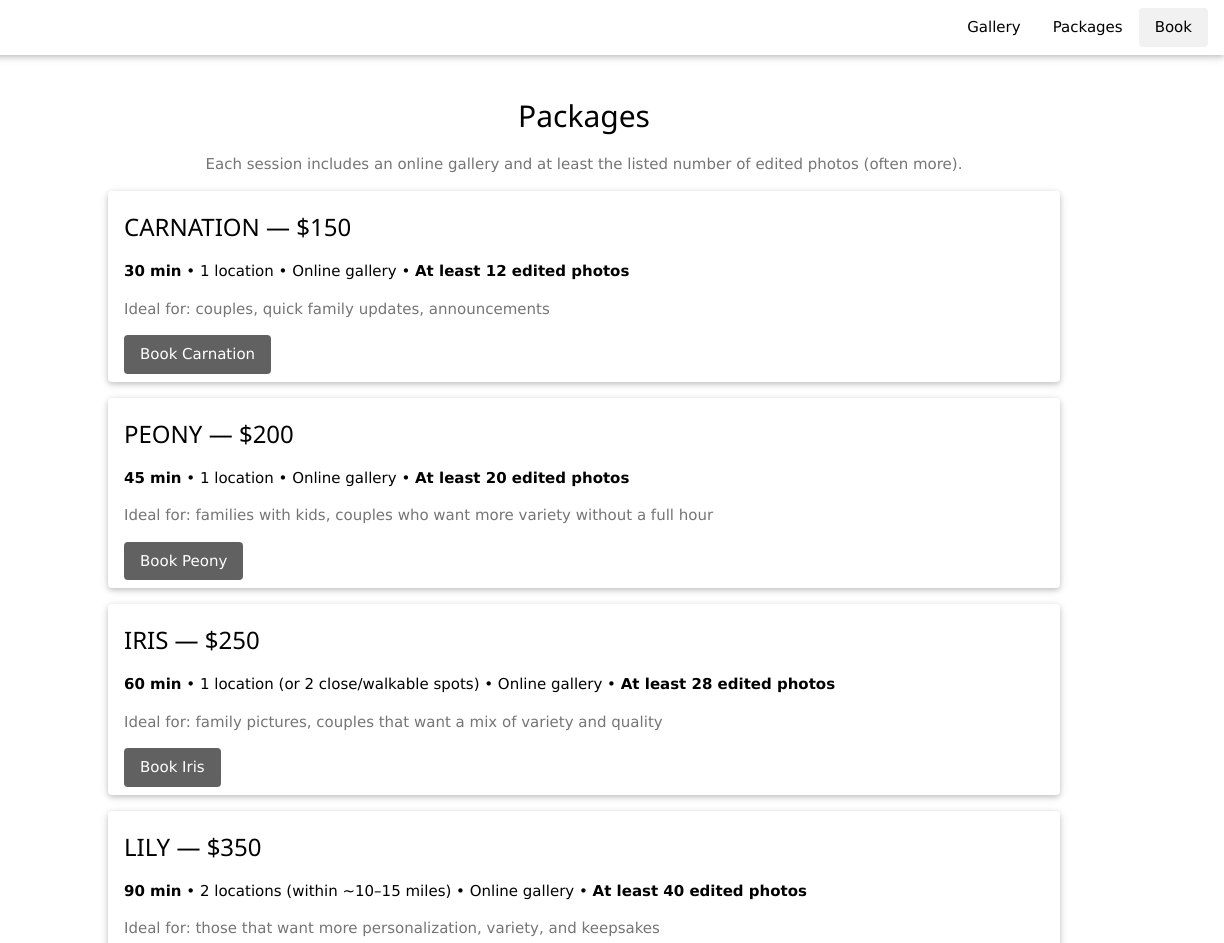
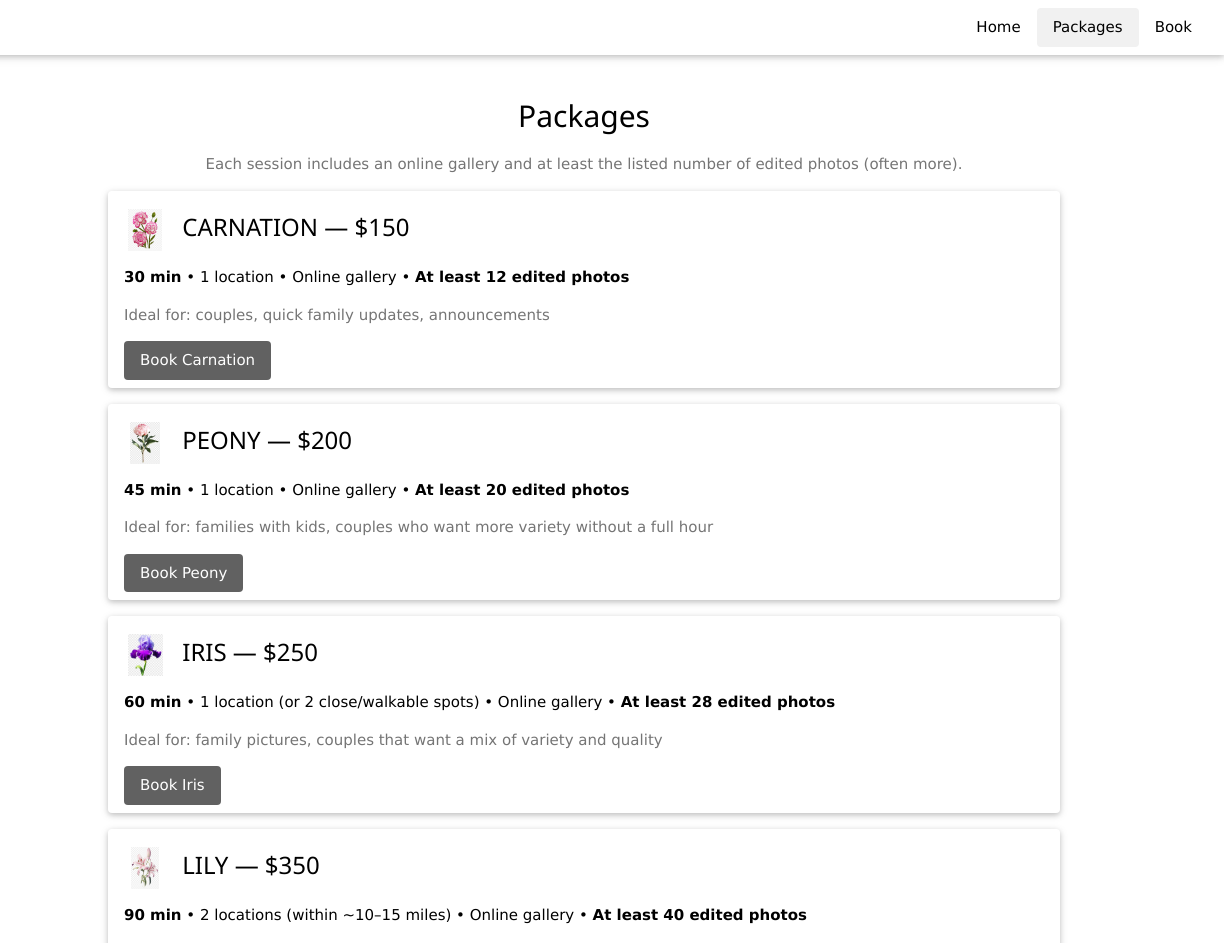
Before and after one commit to bbradshawweb/mjphotosite, a plain HTML site: page packages.html in a window 1280 px wide. Shown: the top 943 px of the page, 56-1280 px from the left. Drawn offline with nearby package versions, Linux system fonts and the light colour scheme.

Commit message:
Update packages.html

```diff
--- a/packages.html
+++ b/packages.html
@@ -6,6 +6,10 @@
   <meta name="viewport" content="width=device-width, initial-scale=1">
   <link rel="icon" type="image/png" href="assets/brand/favicon.png">
   <link rel="stylesheet" href="https://www.w3schools.com/w3css/5/w3.css">
+
+  <style>
+    .pkg-icon { height: 42px; width: 42px; object-fit: contain; vertical-align: middle; margin-right: 10px; }
+  </style>
 </head>
 <body>
 
@@ -14,10 +18,16 @@
     <img src="assets/brand/logo.png" alt="Mallory Jane Photography" style="height:28px;vertical-align:middle;">
   </a>
   <div class="w3-right w3-hide-small">
-    <a href="gallery.html" class="w3-bar-item w3-button">Gallery</a>
-    <a href="packages.html" class="w3-bar-item w3-button">Packages</a>
-    <a href="book.html" class="w3-bar-item w3-button w3-light-grey w3-round">Book</a>
+    <a href="index.html" class="w3-bar-item w3-button">Home</a>
+    <a href="packages.html" class="w3-bar-item w3-button w3-light-grey w3-round">Packages</a>
+    <a href="book.html" class="w3-bar-item w3-button">Book</a>
   </div>
+</div>
+
+<div class="w3-bar w3-light-grey w3-hide-medium w3-hide-large">
+  <a href="index.html" class="w3-bar-item w3-button">Home</a>
+  <a href="packages.html" class="w3-bar-item w3-button w3-light-grey">Packages</a>
+  <a href="book.html" class="w3-bar-item w3-button">Book</a>
 </div>
 
 <div class="w3-content w3-padding-large w3-margin-top" style="max-width:1000px">
@@ -25,45 +35,69 @@
   <p class="w3-center w3-text-grey">Each session includes an online gallery and at least the listed number of edited photos (often more).</p>
 
   <div class="w3-card w3-padding w3-margin-top w3-round">
-    <h3>CARNATION — $150</h3>
+    <h3>
+      <img class="pkg-icon" src="assets/portfolio/thumbs/Carnation.png" alt="Carnation Icon">
+      CARNATION — $150
+    </h3>
     <p><b>30 min</b> • 1 location • Online gallery • <b>At least 12 edited photos</b></p>
     <p class="w3-text-grey">Ideal for: couples, quick family updates, announcements</p>
     <a class="w3-button w3-dark-grey w3-round" href="book.html#carnation">Book Carnation</a>
   </div>
 
   <div class="w3-card w3-padding w3-margin-top w3-round">
-    <h3>PEONY — $200</h3>
+    <h3>
+      <img class="pkg-icon" src="assets/portfolio/thumbs/Peony.png" alt="Peony Icon">
+      PEONY — $200
+    </h3>
     <p><b>45 min</b> • 1 location • Online gallery • <b>At least 20 edited photos</b></p>
     <p class="w3-text-grey">Ideal for: families with kids, couples who want more variety without a full hour</p>
     <a class="w3-button w3-dark-grey w3-round" href="book.html#peony">Book Peony</a>
   </div>
 
   <div class="w3-card w3-padding w3-margin-top w3-round">
-    <h3>IRIS — $250</h3>
+    <h3>
+      <img class="pkg-icon" src="assets/portfolio/thumbs/Iris.png" alt="Iris Icon">
+      IRIS — $250
+    </h3>
     <p><b>60 min</b> • 1 location (or 2 close/walkable spots) • Online gallery • <b>At least 28 edited photos</b></p>
     <p class="w3-text-grey">Ideal for: family pictures, couples that want a mix of variety and quality</p>
     <a class="w3-button w3-dark-grey w3-round" href="book.html#iris">Book Iris</a>
   </div>
 
   <div class="w3-card w3-padding w3-margin-top w3-round">
-    <h3>LILY — $350</h3>
+    <h3>
+      <img class="pkg-icon" src="assets/portfolio/thumbs/Lily.png" alt="Lily Icon">
+      LILY — $350
+    </h3>
     <p><b>90 min</b> • 2 locations (within ~10–15 miles) • Online gallery • <b>At least 40 edited photos</b></p>
     <p class="w3-text-grey">Ideal for: those that want more personalization, variety, and keepsakes</p>
     <a class="w3-button w3-dark-grey w3-round" href="book.html#lily">Book Lily</a>
   </div>
 
   <div class="w3-card w3-padding w3-margin-top w3-round">
-    <h3>ORCHID (Proposal / Milestone) — $575</h3>
+    <h3>
+      <img class="pkg-icon" src="assets/portfolio/thumbs/Orchid.png" alt="Orchid Icon">
+      ORCHID (Proposal / Milestone) — $575
+    </h3>
     <p><b>Up to 90 min</b> • Planning assistance • Online gallery • <b>At least 45 edited photos</b></p>
     <p class="w3-text-grey">Ideal for: proposals, anniversaries, engagements, milestone moments</p>
     <p class="w3-text-grey"><i>Optional: sneak peeks within 24–48 hours</i></p>
     <a class="w3-button w3-dark-grey w3-round" href="book.html#orchid">Book Orchid</a>
   </div>
 
+  <!-- Headshots (no flower icon provided) -->
   <div class="w3-card w3-padding w3-margin-top w3-round">
     <h3>HEADSHOTS — $150</h3>
     <p><b>30 min</b> • Up to 2 outfits • 1 location • Online gallery • <b>At least 12 edited photos</b></p>
     <a class="w3-button w3-dark-grey w3-round" href="book.html#headshots">Book Headshots</a>
+  </div>
+
+  <!-- Special Event / Dance -->
+  <div class="w3-card w3-padding w3-margin-top w3-round">
+    <h3>SPECIAL EVENT (Dance Package) — Quote</h3>
+    <p><b>90 min</b> • Cost by quote • Online gallery</p>
+    <p class="w3-text-grey">Ideal for: dances, special events, and time-sensitive moments.</p>
+    <a class="w3-button w3-dark-grey w3-round" href="book.html#special-event">Request / Book Special Event</a>
   </div>
 
   <div class="w3-light-grey w3-padding-large w3-margin-top w3-round">
```
